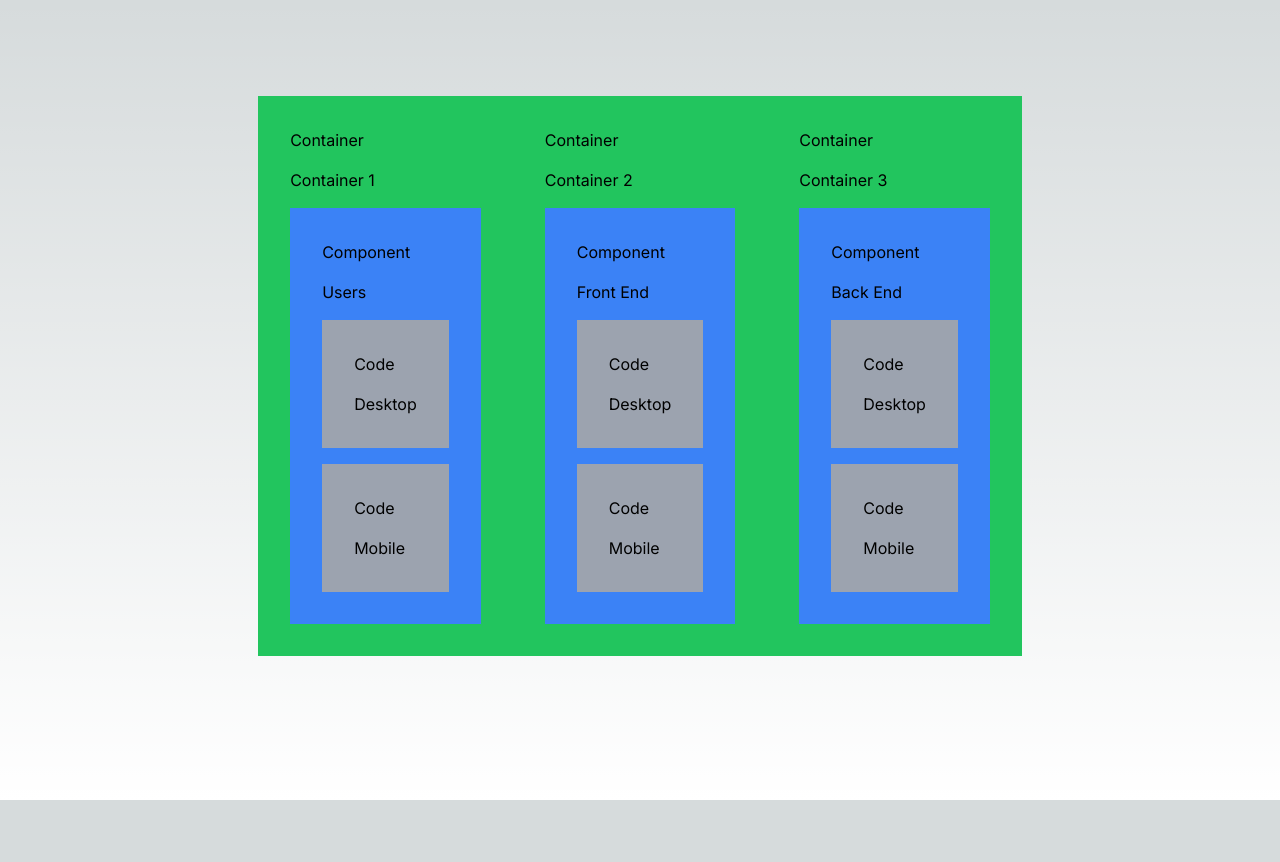
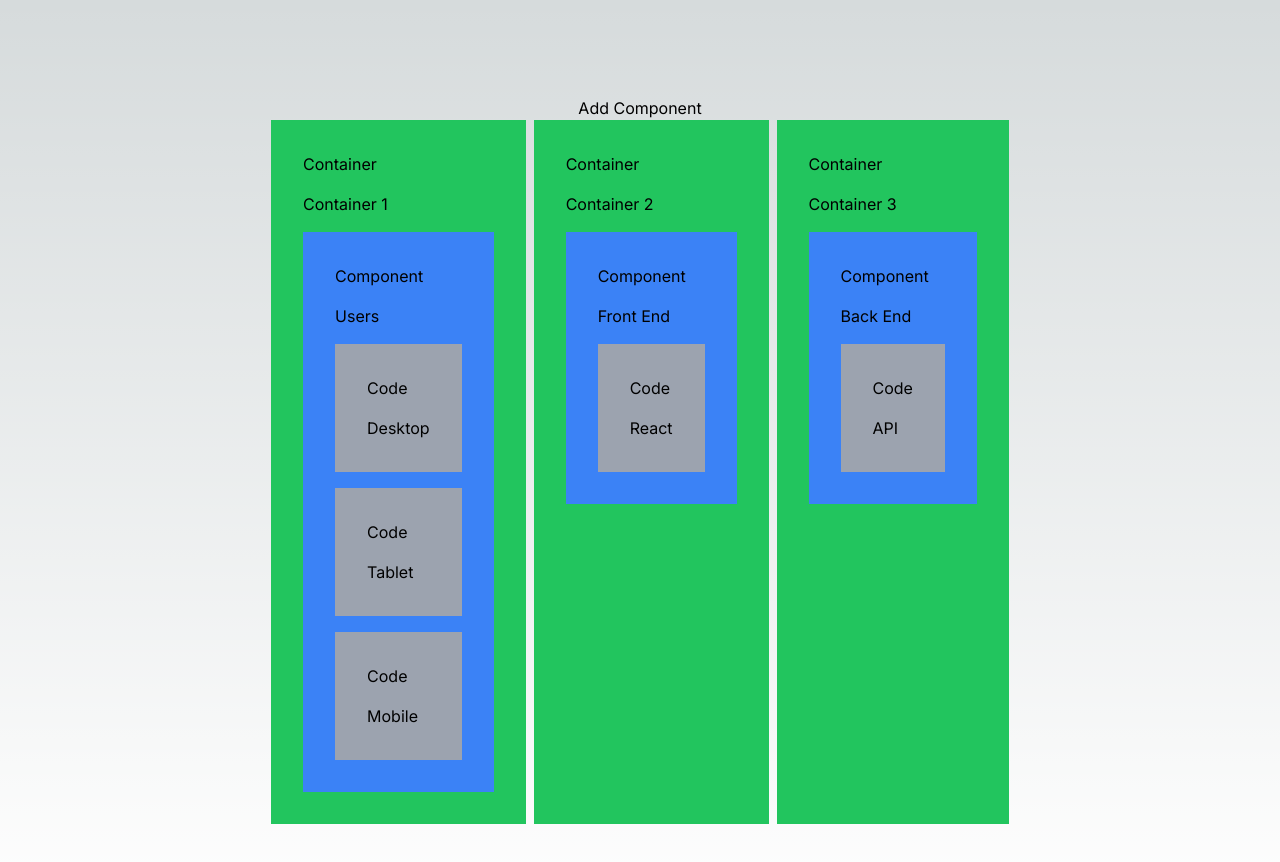
Before and after one commit to danyalfaro/makro, a Next.js app: page / in a window 1280 px wide. Shown: the top 862 px of the page. Before the commit the page ends 800 px from the top, so only its background shows below. Built offline with nearby package versions, Linux system fonts and the light colour scheme.

Commit message:
Adding mock component.

```diff
--- a/src/app/components/NodeContext.tsx
+++ b/src/app/components/NodeContext.tsx
@@ -1,28 +1,40 @@
 "use client";
-import { createContext, ReactElement, useContext, useState } from "react";
-import { ContextJSON, Nodes } from "../types/context";
 
-export const NodeContext = createContext<ContextJSON | null>(null);
+import {
+  createContext,
+  ReactElement,
+  useContext,
+  useEffect,
+  useState,
+} from "react";
+import { ArchitectureData, Context, Node, NodeType } from "../types/context";
+
+export const NodeContext = createContext<ArchitectureData | null>(null);
 
 export default function NodeContextProvider({
   children,
 }: {
   children: ReactElement;
 }) {
-  const [data, setData] = useState<Nodes>({
+  const [data, setData] = useState<Context[]>([
+    {
       id: "initialContext",
       label: "Name of the Project",
+      type: NodeType.CONTEXT,
       children: [
         {
           id: "container1",
           label: "Container 1",
+          type: NodeType.CONTAINER,
           children: [
             {
               id: "usersComponent",
               label: "Users",
+              type: NodeType.COMPONENT,
               children: [
-              { label: "Desktop", id: "desktopCode" },
-              { label: "Mobile", id: "mobileCode" },
+                { label: "Desktop", id: "desktopCode", type: NodeType.CODE },
+                { label: "Tablet", id: "tabletCode", type: NodeType.CODE },
+                { label: "Mobile", id: "mobileCode", type: NodeType.CODE },
               ],
             },
           ],
@@ -30,13 +42,14 @@ export default function NodeContextProvider({
         {
           label: "Container 2",
           id: "container2",
+          type: NodeType.CONTAINER,
           children: [
             {
               label: "Front End",
               id: "frontEndComponent",
+              type: NodeType.COMPONENT,
               children: [
-              { label: "Desktop", id: "desktopCode" },
-              { label: "Mobile", id: "mobileCode" },
+                { label: "React", id: "reactCode", type: NodeType.CODE },
               ],
             },
           ],
@@ -44,20 +57,57 @@ export default function NodeContextProvider({
         {
           label: "Container 3",
           id: "container3",
+          type: NodeType.CONTAINER,
           children: [
             {
               label: "Back End",
               id: "backEndComponent",
-            children: [
-              { label: "Desktop", id: "desktopCode" },
-              { label: "Mobile", id: "mobileCode" },
+              type: NodeType.COMPONENT,
+              children: [{ label: "API", id: "apiCode", type: NodeType.CODE }],
+            },
           ],
         },
       ],
     },
-    ],
+  ]);
+
+  useEffect(() => {
+    console.log("Modified!!!", data);
+  }, [data]);
+
+  // const findNode = (nodeId: string): { node: Node | null; path: string } => {
+  //   if (data.id === nodeId) return { node: data, path: "initialContext" };
+  //   const match = null;
+  //   return { node: match, path: "" };
+  // };
+
+  const addNode = (parentId: string, node: Node) => {
+    console.log("Adding node -------------> ", parentId, node);
+    // const { node: match, path } = findNode(parentId);
+    let newNodes = [...data];
+    newNodes.forEach((context) => {
+      if (context.id === parentId && node.type === NodeType.CONTAINER) {
+        console.log("Found Parent -------------> ", context.id);
+        context.children.push(node);
+      }
+      context.children.forEach((container) => {
+        if (container.id === parentId && node.type === NodeType.COMPONENT) {
+          console.log("Found Parent -------------> ", container.id);
+          container.children.push(node);
+        }
+        container.children.forEach((component) => {
+          if (component.id === parentId && node.type === NodeType.CODE) {
+            console.log("Found Parent -------------> ", component.id);
+            component.children.push(node);
+          }
         });
-  const addNode = () => {};
+      });
+    });
+
+    console.log("Data: ", data);
+    console.log("NewNodes: ", newNodes);
+    setData(newNodes);
+  };
   const removeNode = () => {};
   const editNode = () => {};
 
--- a/src/app/page.tsx
+++ b/src/app/page.tsx
@@ -1,17 +1,32 @@
 "use client";
 
 import { useNodeContext } from "./components/NodeContext";
-import { Container, Component, Code } from "./types/context";
+import { Container, Component, Code, NodeType } from "./types/context";
 
 export default function Home() {
-  const context = useNodeContext();
+  const architectureData = useNodeContext();
+  const testNode = {
+    id: "nativeUsers",
+    label: "Native App",
+    type: NodeType.COMPONENT,
+    children: [{ label: "Mobile", id: "mobileCode", type: NodeType.CODE }],
+  };
   return (
     <main className="flex min-h-screen flex-col items-center justify-between p-24">
-      {context && context.data && (
-        <div className="flex">
-          {context.data.children.map((container, index) => (
-            <Container container={container} key={`container-${index}`} />
-          ))}
+      <button
+        onClick={() => {
+          architectureData?.addNode("container1", testNode);
+        }}
+      >
+        Add Component
+      </button>
+      {architectureData && architectureData.data && (
+        <div className="flex gap-2">
+          {architectureData.data.map((context) =>
+            context.children.map((container, index) => (
+              <Container container={container} key={`container-${index}`} />
+            ))
+          )}
         </div>
       )}
     </main>
--- a/src/app/types/context.ts
+++ b/src/app/types/context.ts
@@ -1,29 +1,42 @@
 export type Code = {
+  type: NodeType.CODE;
   id: string;
   label: string;
 };
 
 export type Component = {
+  type: NodeType.COMPONENT;
   id: string;
   label: string;
   children: Code[];
 };
 
 export type Container = {
+  type: NodeType.CONTAINER;
   id: string;
   label: string;
   children: Component[];
 };
 
-export type Nodes = {
+export type Context = {
+  type: NodeType.CONTEXT;
   id: string;
   label: string;
   children: Container[];
 };
 
-export type ContextJSON = {
-  data: Nodes;
+export enum NodeType {
+  CONTAINER = "CONTAINER",
+  COMPONENT = "COMPONENT",
+  CODE = "CODE",
+  CONTEXT = "CONTEXT",
+}
+
+export type ArchitectureData = {
+  data: Context[];
   addNode: any;
   removeNode: any;
   editNode: any;
 };
+
+export type Node = Context | Container | Component | Code;
```
Lines whose indentation alone changed are shown as unchanged.
